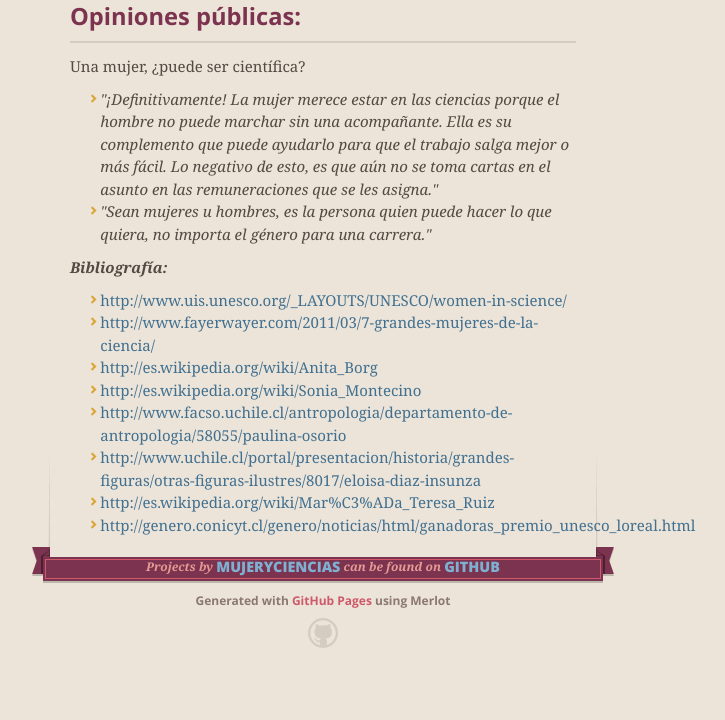
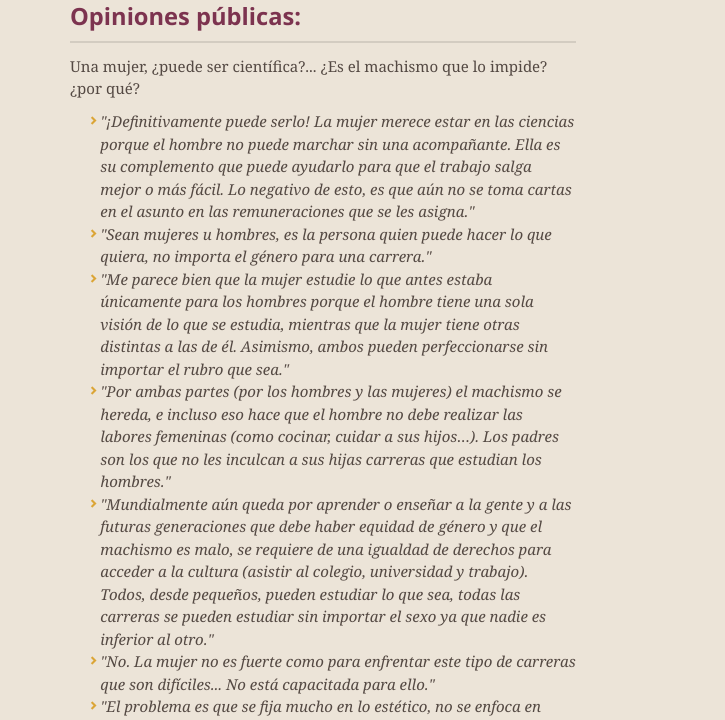
Before and after one commit to Mujeryciencias/mujeryciencias.github.io, a Jekyll site: the page index.html, which Jekyll copies as it is, in a window 1280 px wide and 1400 px high, scrolled down 11279 px. Shown: the part 204-924 px from the top of the window, without its empty margins (317-1042 px from the left). Built offline with Jekyll 4.4.1, drawn with Linux system fonts in a browser that asks for light colours; nearby versions of some CDN libraries; Markdown is read by kramdown in place of the engine named in the settings; before the commit the page ends 12171 px from its top, so only the background shows below that; some of the changed text lies outside the part shown; grey boxes are pictures that could not be loaded.

Commit message:
Replace master branch with page content via GitHub

```diff
--- a/index.html
+++ b/index.html
@@ -175,11 +175,21 @@ En el año 2007, fue reconocida por sus cinco décadas de trabajo, obtuvo el Pre
 </ul><h3>
 <a name="opiniones-p%C3%BAblicas" class="anchor" href="#opiniones-p%C3%BAblicas"><span class="octicon octicon-link"></span></a>Opiniones públicas:</h3>
 
-<p>Una mujer, ¿puede ser científica?</p>
+<p>Una mujer, ¿puede ser científica?... ¿Es el machismo que lo impide? ¿por qué?</p>
 
 <ul>
-<li><em>"¡Definitivamente! La mujer merece estar en las ciencias porque el hombre no puede marchar sin una acompañante. Ella es su complemento que puede ayudarlo para que el trabajo salga mejor o más fácil. Lo negativo de esto, es que aún no se toma cartas en el asunto en las remuneraciones que se les asigna."</em></li>
+<li><em>"¡Definitivamente puede serlo! La mujer merece estar en las ciencias porque el hombre no puede marchar sin una acompañante. Ella es su complemento que puede ayudarlo para que el trabajo salga mejor o más fácil. Lo negativo de esto, es que aún no se toma cartas en el asunto en las remuneraciones que se les asigna."</em></li>
 <li><em>"Sean mujeres u hombres, es la persona quien puede hacer lo que quiera, no importa el género para una carrera."</em></li>
+<li><em>"Me  parece bien que la mujer estudie lo que antes estaba únicamente para los hombres porque el hombre tiene una sola visión de lo que se estudia, mientras que la mujer tiene otras distintas a las de él. Asimismo, ambos pueden perfeccionarse sin importar el rubro que sea."</em></li>
+<li><em>"Por ambas partes (por los hombres y las mujeres) el machismo se hereda, e incluso eso hace que el  hombre no debe realizar las labores femeninas (como cocinar, cuidar a sus hijos…). Los padres son los que no les inculcan a sus hijas carreras que estudian los hombres."</em></li>
+<li><em>"Mundialmente aún queda por aprender o enseñar a la gente y a las futuras generaciones que debe haber equidad de género y que el machismo es malo, se requiere de una igualdad de derechos para acceder a la cultura (asistir al colegio, universidad y trabajo). Todos, desde pequeños, pueden estudiar lo que sea, todas las carreras se pueden estudiar sin importar el sexo ya que nadie es inferior al otro."</em></li>
+<li><em>"No. La mujer no es fuerte como para enfrentar este tipo de carreras que son difíciles... No está capacitada para ello."</em></li>
+<li><em>"El problema es que se fija mucho en lo estético, no se enfoca en llegar a un objetivo o a la meta que se precisa."</em></li>
+<li>
+<em>"Claramente que no. La mujer estorba en las ciencias, pues es una distracción para el hombre.
+Si la carrera está hecha para el hombre, es para el hombre. Además, el hombre es quien generará el dinero y la mujer quien lo malgastará."</em>
+<img src="http://eslasalud.com/wp-content/uploads/2013/04/hombres-vs-mujeres-602x300.jpg" alt="">
+</li>
 </ul><p><strong><em>Bibliografía:</em></strong></p>
 
 <ul>
```
Also changed, not shown: params.json (+1 -1 lines).
